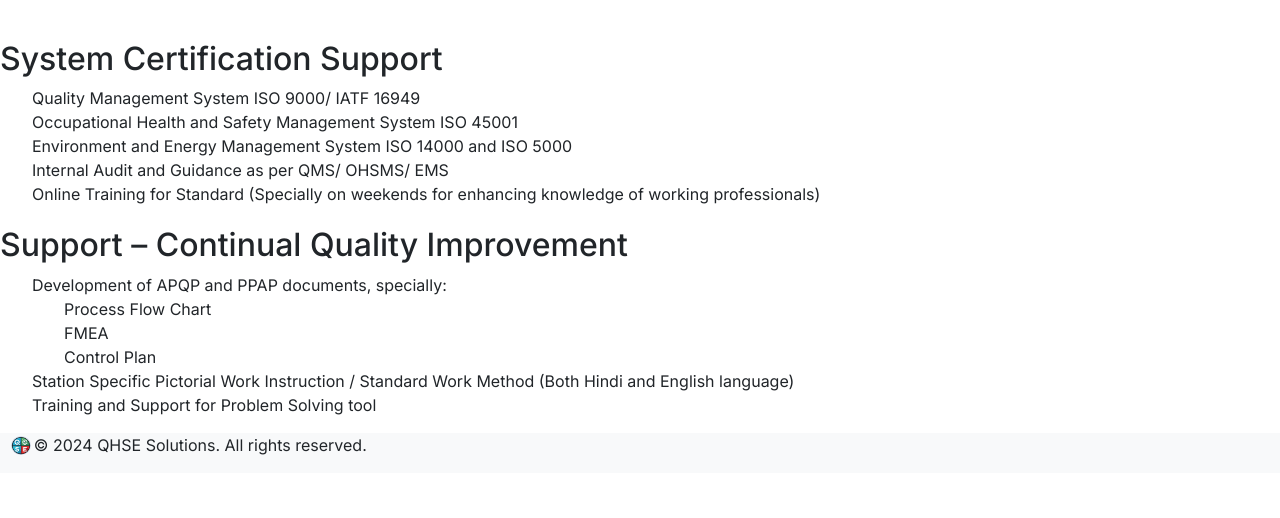
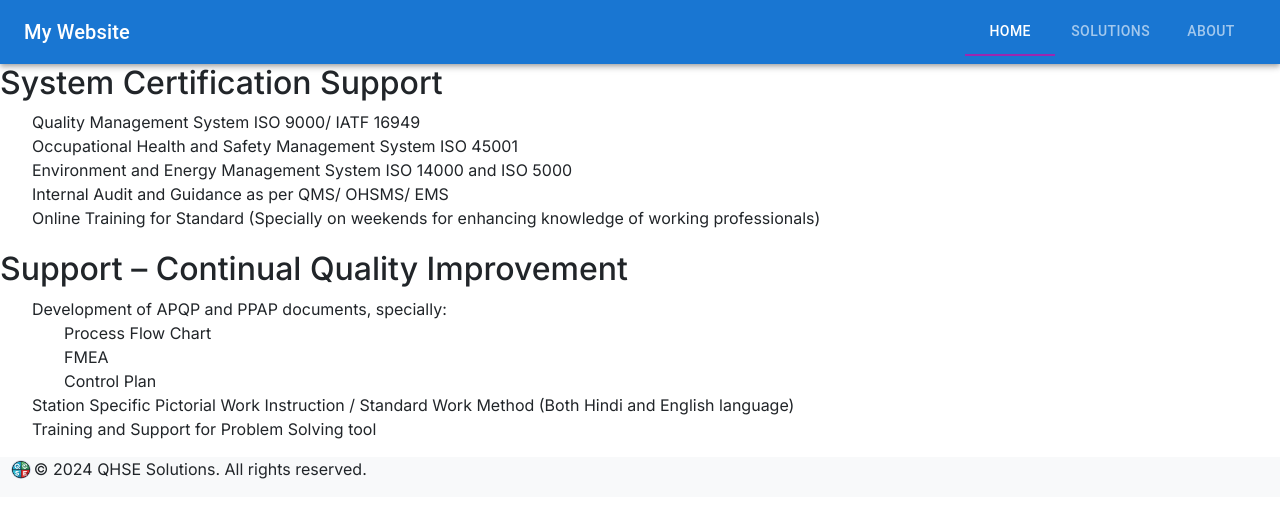
Before and after one commit to agamswaroop619/qhse, a Next.js app: page /home in a window 1280 px wide. Shown: the top 518 px of the page. Built offline with nearby package versions, Linux system fonts and the light colour scheme.

Commit message:
add: Navbar component

```diff
--- a/package.json
+++ b/package.json
@@ -9,6 +9,10 @@
     "lint": "next lint"
   },
   "dependencies": {
+    "@emotion/react": "^11.11.4",
+    "@emotion/styled": "^11.11.5",
+    "@mui/icons-material": "^5.15.20",
+    "@mui/material": "^5.15.20",
     "bootstrap": "^5.3.3",
     "next": "14.2.4",
     "react": "^18",
--- a/src/app/components/header.js
+++ b/src/app/components/header.js
@@ -2,7 +2,9 @@ import React from "react";
 
 export default function Header() {
   return (
-    <header style={{ textAlign: "center", marginBottom: "40px" }}>
+    <header
+      style={{ textAlign: "center", marginBottom: "40px", display: "none" }}
+    >
       <link rel="icon" href="/favicon.png" sizes="any" />
     </header>
   );
--- /dev/null
+++ b/src/app/components/navbar.js
@@ -0,0 +1,94 @@
+"use client";
+import React, { useState } from "react";
+import AppBar from "@mui/material/AppBar";
+import Toolbar from "@mui/material/Toolbar";
+import IconButton from "@mui/material/IconButton";
+import Menu from "@mui/material/Menu";
+import MenuItem from "@mui/material/MenuItem";
+import Typography from "@mui/material/Typography";
+import { useTheme } from "@mui/material/styles";
+import useMediaQuery from "@mui/material/useMediaQuery";
+import MenuIcon from "@mui/icons-material/Menu";
+import Link from "next/link";
+import Tabs from "@mui/material/Tabs";
+import Tab from "@mui/material/Tab";
+
+export default function Navbar() {
+  const theme = useTheme();
+  const isMobile = useMediaQuery(theme.breakpoints.down("sm"));
+  const [anchorEl, setAnchorEl] = useState(null);
+  const [value, setValue] = useState(0);
+
+  const handleMenuOpen = (event) => {
+    setAnchorEl(event.currentTarget);
+  };
+
+  const handleMenuClose = () => {
+    setAnchorEl(null);
+  };
+
+  const handleChange = (event, newValue) => {
+    setValue(newValue);
+  };
+
+  return (
+    <AppBar position="static">
+      <Toolbar>
+        <Typography variant="h6" style={{ flexGrow: 1 }}>
+          My Website
+        </Typography>
+        {isMobile ? (
+          <>
+            <IconButton
+              edge="start"
+              color="inherit"
+              aria-label="menu"
+              onClick={handleMenuOpen}
+            >
+              <MenuIcon />
+            </IconButton>
+            <Menu
+              anchorEl={anchorEl}
+              open={Boolean(anchorEl)}
+              onClose={handleMenuClose}
+            >
+              <MenuItem onClick={handleMenuClose}>
+                <Link href="/home" passHref>
+                  <Typography component="a" color="inherit">
+                    Home
+                  </Typography>
+                </Link>
+              </MenuItem>
+              <MenuItem onClick={handleMenuClose}>
+                <Link href="/solutions" passHref>
+                  <Typography component="a" color="inherit">
+                    Solutions
+                  </Typography>
+                </Link>
+              </MenuItem>
+              <MenuItem onClick={handleMenuClose}>
+                <Link href="/about" passHref>
+                  <Typography component="a" color="inherit">
+                    About
+                  </Typography>
+                </Link>
+              </MenuItem>
+            </Menu>
+          </>
+        ) : (
+          <Tabs
+            value={value}
+            onChange={handleChange}
+            aria-label="navigation tabs"
+            indicatorColor="secondary"
+            textColor="inherit"
+          >
+            <Tab label="Home" component={Link} href="/home" />
+            <Tab label="Solutions" component={Link} href="/solutions" />
+            <Tab label="About" component={Link} href="/about" />
+          </Tabs>
+        )}
+      </Toolbar>
+    </AppBar>
+  );
+}
--- a/src/app/home/page.tsx
+++ b/src/app/home/page.tsx
@@ -1,9 +1,10 @@
 import Footer from "../components/footer";
 import Header from "../components/header";
+import Navbar from "../components/navbar";
 export default function page() {
   return (
     <div>
-      <Header />{" "}
+      <Header /> <Navbar />
       <section style={{ marginBottom: "20px" }}>
         <h2>System Certification Support</h2>
         <ul>
```
Also changed, not shown: 1 other file (tests, documents, lock files or other folders).
